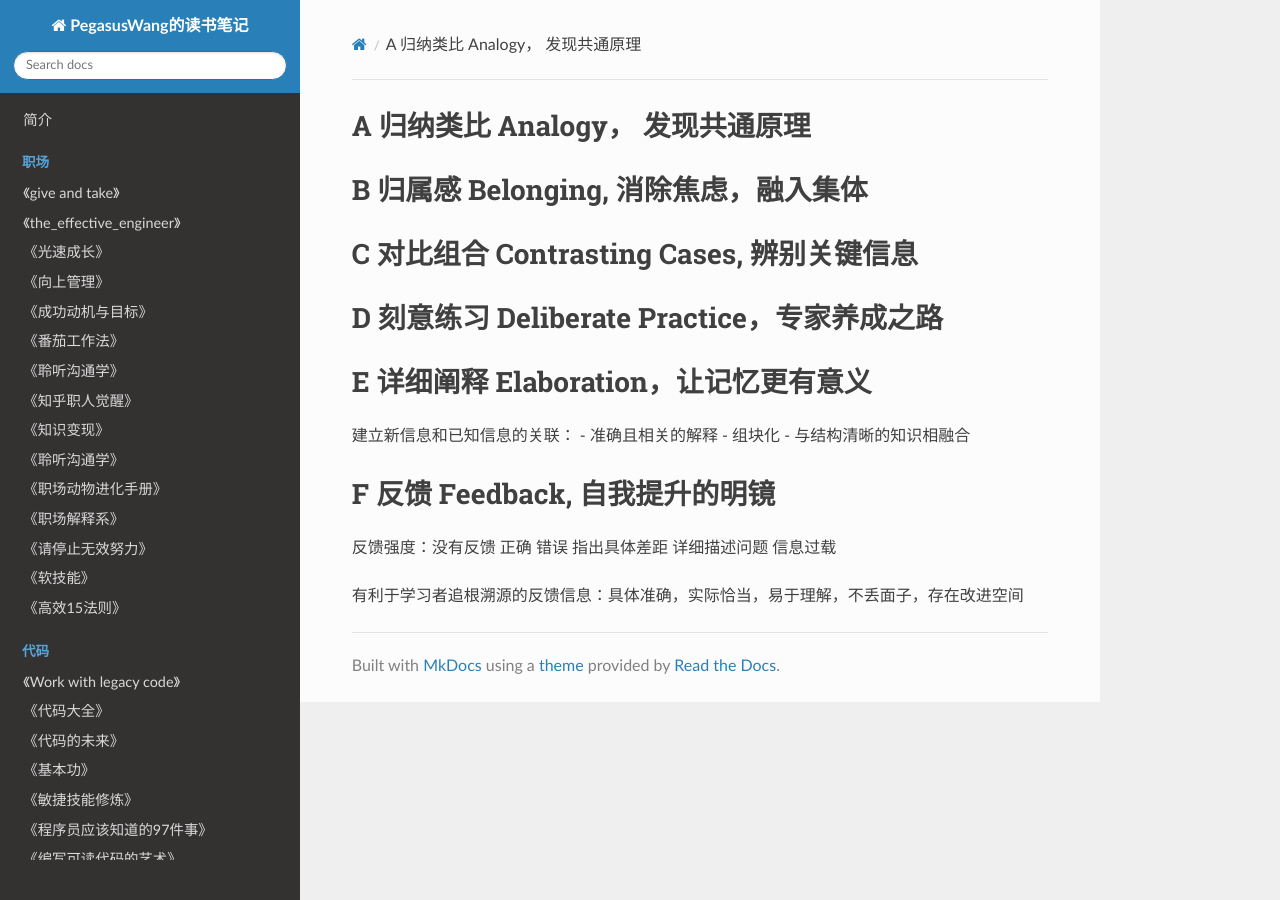
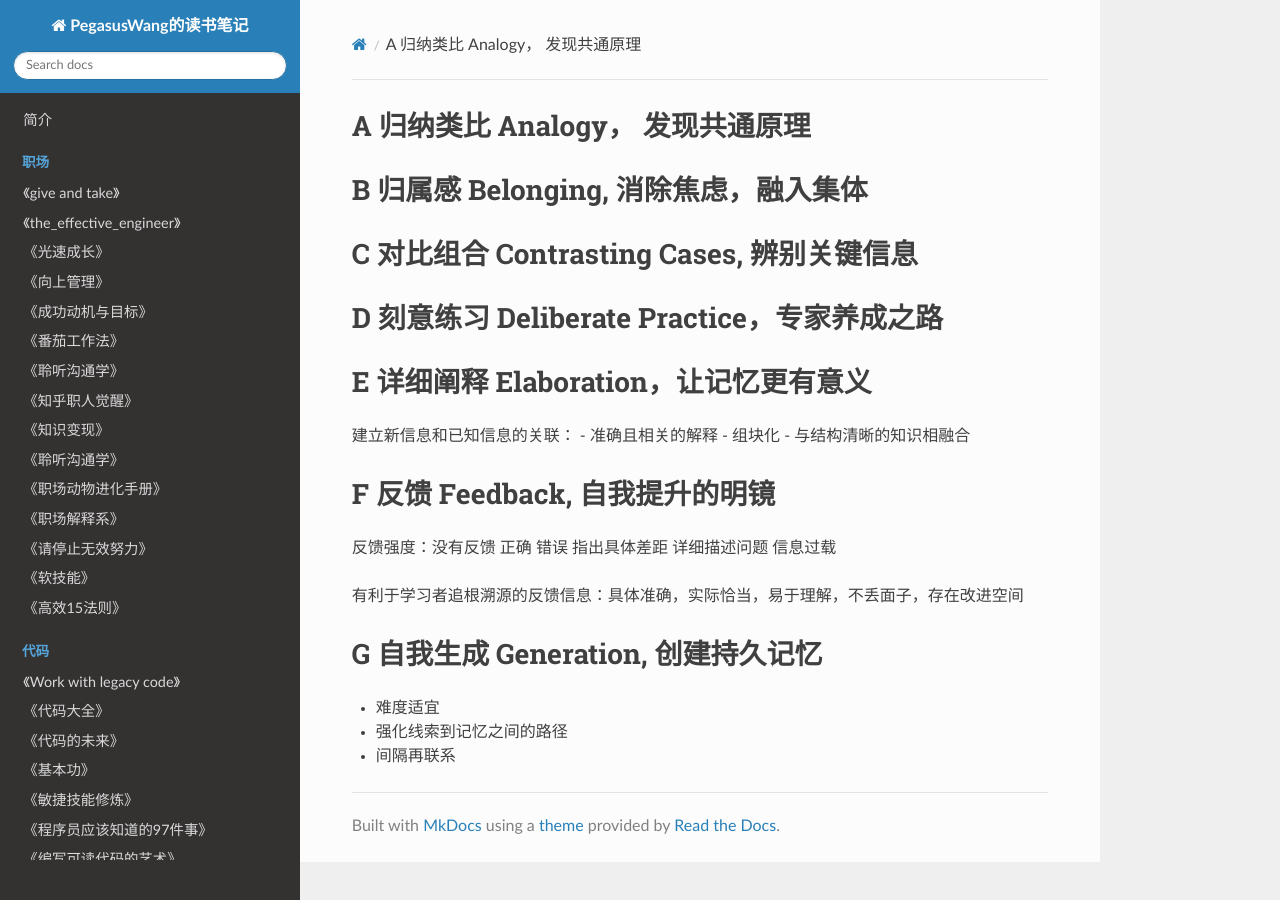
Before and after one commit to PegasusWang/booknotes, an MkDocs documentation site: the page built from docs/思维认知/科学学习.md, in a window 1280 px wide. Built offline with MkDocs 1.6.1, drawn with Linux system fonts in a browser that asks for light colours; nearby versions of some CDN libraries; old or Windows-style settings are respelled for this version of MkDocs.

Commit message:
自我生成

```diff
--- a/docs/思维认知/科学学习.md
+++ b/docs/思维认知/科学学习.md
@@ -17,3 +17,9 @@
 反馈强度：没有反馈 正确 错误 指出具体差距 详细描述问题 信息过载
 
 有利于学习者追根溯源的反馈信息：具体准确，实际恰当，易于理解，不丢面子，存在改进空间
+
+# G 自我生成 Generation, 创建持久记忆
+
+- 难度适宜
+- 强化线索到记忆之间的路径
+- 间隔再联系
```
